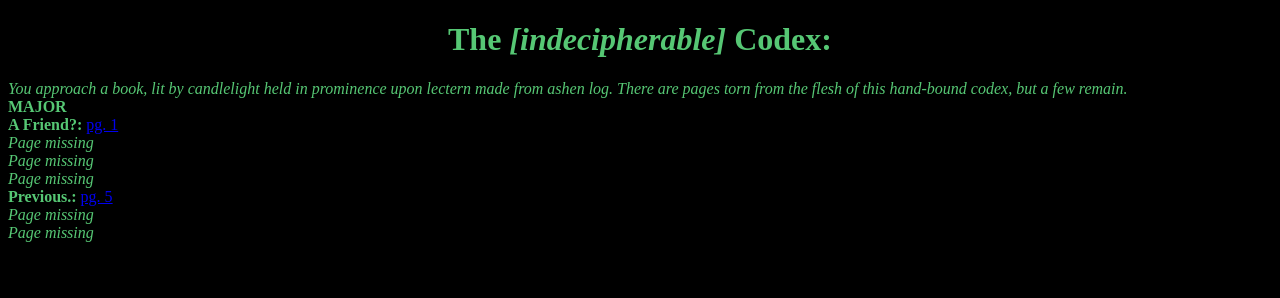
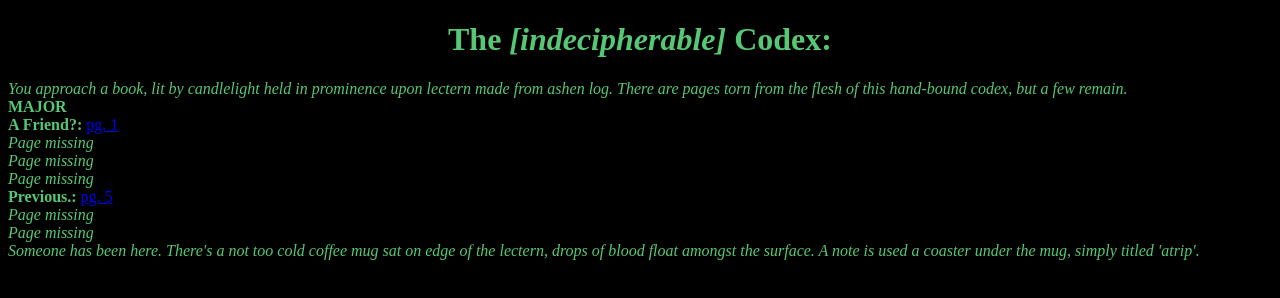
Before and after one commit to Skremks/Skremks.github.io, a plain HTML site: page codex.html in a window 1280 px wide. Drawn offline with Linux system fonts and the light colour scheme.

Commit message:
Update codex.html

```diff
--- a/codex.html
+++ b/codex.html
@@ -11,5 +11,7 @@
   <p2 style="font-size: 30; text-align: center; color: #56c774"><b>Previous.:</b> <a href = "Previous.html">pg. 5</a></p2><br>
   <p3 style="font-size: 30; text-align: center; color: #56c774"><em>Page missing</em></p3><br>
   <p3 style="font-size: 30; text-align: center; color: #56c774"><em>Page missing</em></p3><br>
+
+  <p1 style="font-size: 30; text-align: center; color: #56c774"><em>Someone has been here. There's a not too cold coffee mug sat on edge of the lectern, drops of blood float amongst the surface. A note is used a coaster under the mug, simply titled 'atrip'.</em></p1><br>
 </body>
 </html>
```
